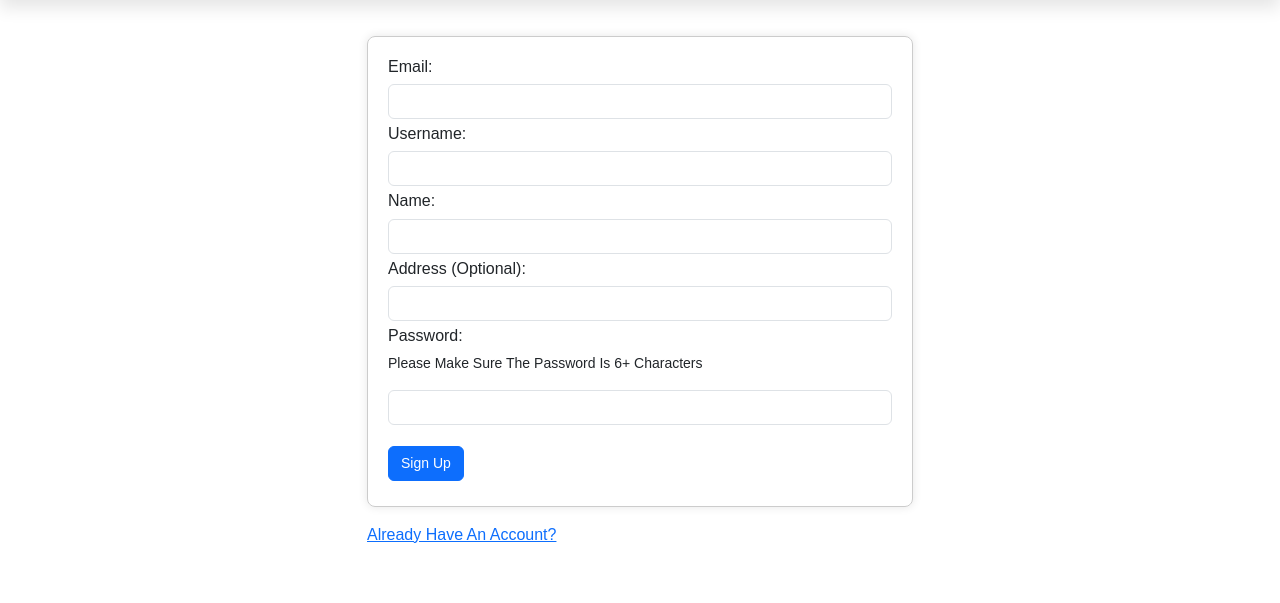
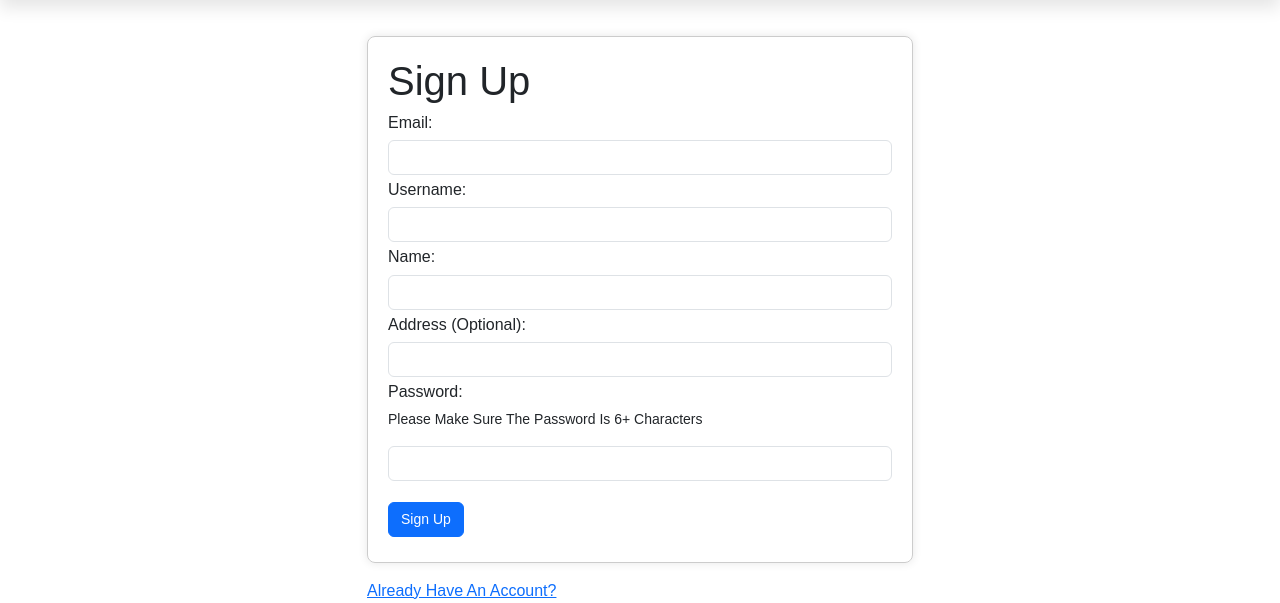
Before and after one commit to Archa-dev/Team-project-25, a PHP site: page /signup.php in a window 1280 px wide. Shown: the part 76-679 px from the top of the page. Run offline with PHP 8.4, Linux system fonts and the light colour scheme.

Commit message:
Update signup.php
Added nav bar, footer, edited the style code and form section code. - Maryam

```diff
--- a/signup.php
+++ b/signup.php
@@ -289,7 +289,8 @@ main {
       <div class="row justify-content-center">
          <div class="col-md-6">
             <form method="post" action="signup.php" onsubmit="return signupSuccess()" class="signup-form">
-              <h2>Email:</h2>
+              <h1>Sign Up</h1>
+                <h2>Email:</h2>
               <input type="email" name="inputEmail" class="form-control" required>
 
               <h2>Username:</h2>
```
